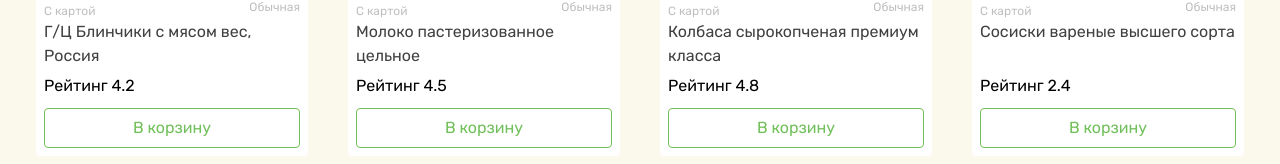
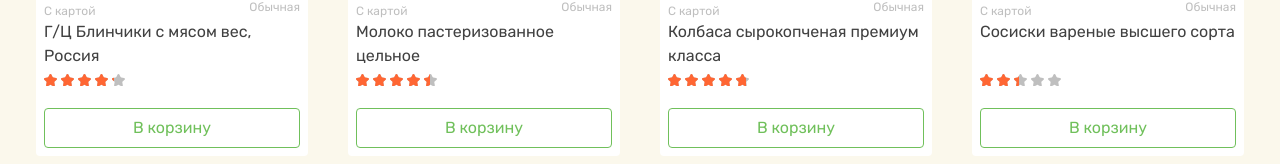
Before and after one commit to PerpetuumG/severyanochka_rybak, a Next.js app: page / in a window 1280 px wide. Shown: the part 641-805 px from the top of the page. Built offline with nearby package versions, Linux system fonts and the light colour scheme.

Commit message:
StarRating

```diff
--- a/src/components/ProductCard.tsx
+++ b/src/components/ProductCard.tsx
@@ -3,6 +3,7 @@ import iconHeart from '/public/icons-header/icon-heart.svg';
 import Image from 'next/image';
 import { ProductCardProps } from '@/types/product';
 import { formatPrice } from '../../utils/formatPrice';
+import StarRating from '@/components/StarRating';
 
 const cardDiscountPercent = 6; //разница по карте и обычной ценой
 
@@ -89,7 +90,7 @@ const ProductCard = ({
           {description}
         </div>
 
-        {rating > 0 && <p>Рейтинг {rating}</p>}
+        {rating > 0 && <StarRating rating={rating} />}
         <button
           className={
             'absolute border bottom-2 left-2 right-2 border-(--color-primary) hover:text-white hover:bg-[#ff6633] hover:border-transparent active:shadow-(--shadow-button-active) h-10 rounded justify-center items-center text-(--color-primary) transition-all duration-300 cursor-pointer select-none'
--- /dev/null
+++ b/src/components/StarRating.tsx
@@ -0,0 +1,46 @@
+import React, { FC } from 'react';
+
+const StarRating: FC = ({ rating }: { rating: number }) => {
+  const stars = [];
+  const totalStars = 5;
+
+  for (let i = 1; i <= totalStars; i++) {
+    // Заполненность звезды в зависимости от рейтинга
+    const fillAmount = Math.max(0, Math.min(1, rating - (i - 1)));
+    const fillPercentage = Math.round(fillAmount * 100);
+
+    stars.push(
+      <div key={i} className={'relative w-[12.92px] h-[12.39px]'}>
+        <svg width='12.921875' height='12.386719' viewBox='0 0 12.9219 12.3867'>
+          <path
+            id='Star 1'
+            d='M5.56 0.55L4.34 3.03C4.19 3.32 3.91 3.53 3.58 3.57L0.85 3.97C0.03 4.09 -0.3 5.1 0.3 5.68L2.28 7.6C2.51 7.83 2.62 8.16 2.56 8.49L2.1 11.21C1.96 12.03 2.81 12.65 3.55 12.26L5.99 10.98C6.28 10.83 6.63 10.83 6.92 10.98L9.37 12.26C10.1 12.65 10.96 12.03 10.82 11.21L10.35 8.49C10.29 8.16 10.4 7.83 10.64 7.6L12.61 5.68C13.21 5.1 12.88 4.09 12.06 3.97L9.33 3.57C9 3.53 8.72 3.32 8.57 3.03L7.35 0.55C6.99 -0.19 5.93 -0.19 5.56 0.55Z'
+            fill='#BFBFBF'
+            fillOpacity='1'
+            className='absolute'
+          />
+        </svg>
+
+        {fillAmount > 0 && (
+          <div
+            className='absolute top-0 left-0 h-full overflow-hidden'
+            style={{ width: `${fillPercentage}%` }}
+          >
+            <svg width='12.921875' height='12.386719' viewBox='0 0 12.9219 12.3867'>
+              <path
+                id='Star 1'
+                d='M5.56 0.55L4.34 3.03C4.19 3.32 3.91 3.53 3.58 3.57L0.85 3.97C0.03 4.09 -0.3 5.1 0.3 5.68L2.28 7.6C2.51 7.83 2.62 8.16 2.56 8.49L2.1 11.21C1.96 12.03 2.81 12.65 3.55 12.26L5.99 10.98C6.28 10.83 6.63 10.83 6.92 10.98L9.37 12.26C10.1 12.65 10.96 12.03 10.82 11.21L10.35 8.49C10.29 8.16 10.4 7.83 10.64 7.6L12.61 5.68C13.21 5.1 12.88 4.09 12.06 3.97L9.33 3.57C9 3.53 8.72 3.32 8.57 3.03L7.35 0.55C6.99 -0.19 5.93 -0.19 5.56 0.55Z'
+                fill='#FF6633'
+                fillOpacity='1'
+              />
+            </svg>
+          </div>
+        )}
+      </div>,
+    );
+  }
+
+  return <div className={'flex flex-row gap-1'}>{stars}</div>;
+};
+
+export default StarRating;
```
